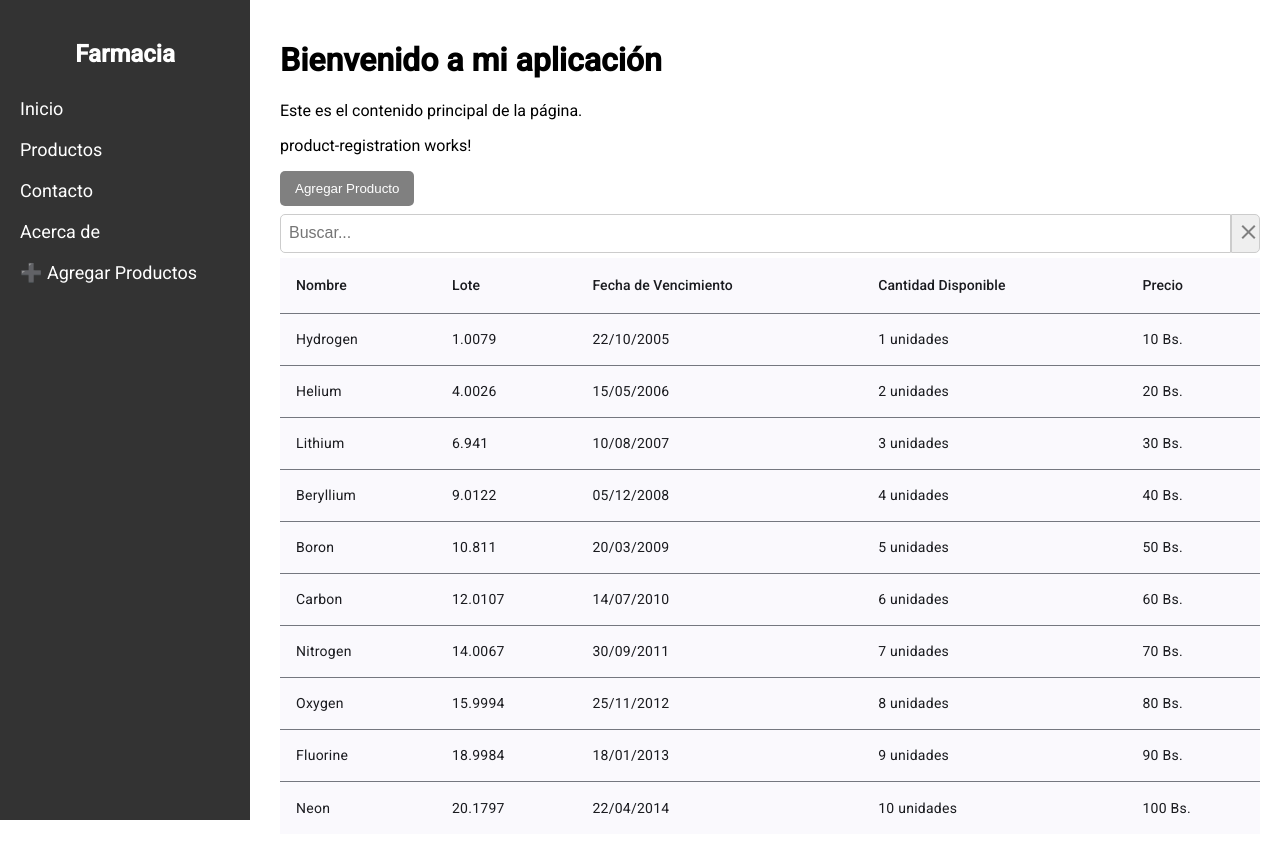
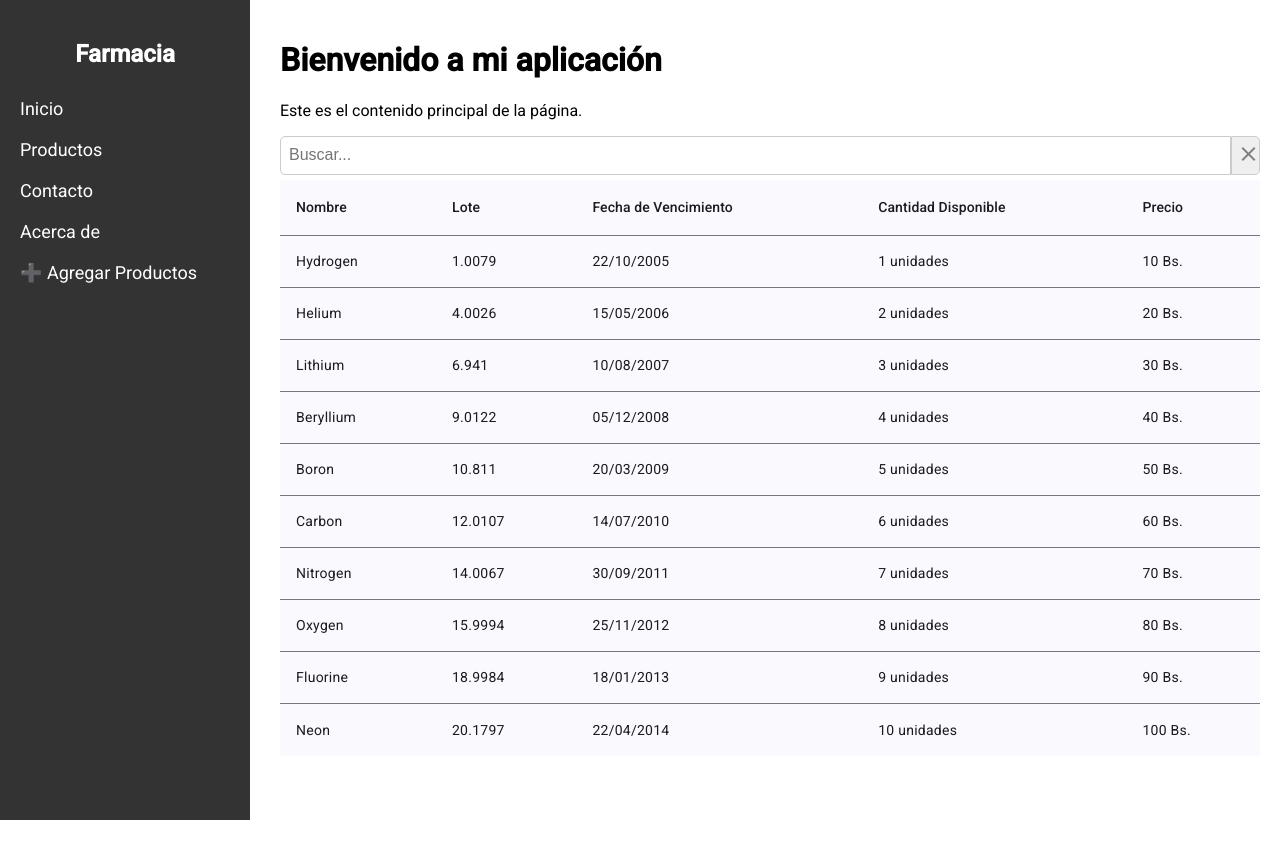
Before and after one commit to DanieZapata/Pharmacy, an Angular app: page /home in a window 1280 px wide. After the commit the page ends 800 px from the top, so only its background shows below. Built offline with nearby package versions, Linux system fonts and the light colour scheme.

Commit message:
update: imports

```diff
--- a/src/app/app.component.html
+++ b/src/app/app.component.html
@@ -3,6 +3,6 @@
 <div class="main-content">
   <h1>Bienvenido a mi aplicación</h1>
   <p>Este es el contenido principal de la página.</p>
-  <app-product-registration></app-product-registration>
+  <!--<app-product-registration></app-product-registration>-->
   <router-outlet></router-outlet>
 </div>
--- a/src/app/app.component.ts
+++ b/src/app/app.component.ts
@@ -8,7 +8,7 @@ import { ProductRegistrationComponent } from './components/product-registration/
 @Component({
   selector: 'app-root',
   standalone: true,
-  imports: [SidebarComponent, RouterModule, CommonModule, ProductRegistrationComponent /*CardComponent*/],
+  imports: [SidebarComponent, RouterModule, CommonModule, /*ProductRegistrationComponent /*CardComponent*/],
   templateUrl: './app.component.html',
   styleUrl: './app.component.css'
 })
```
